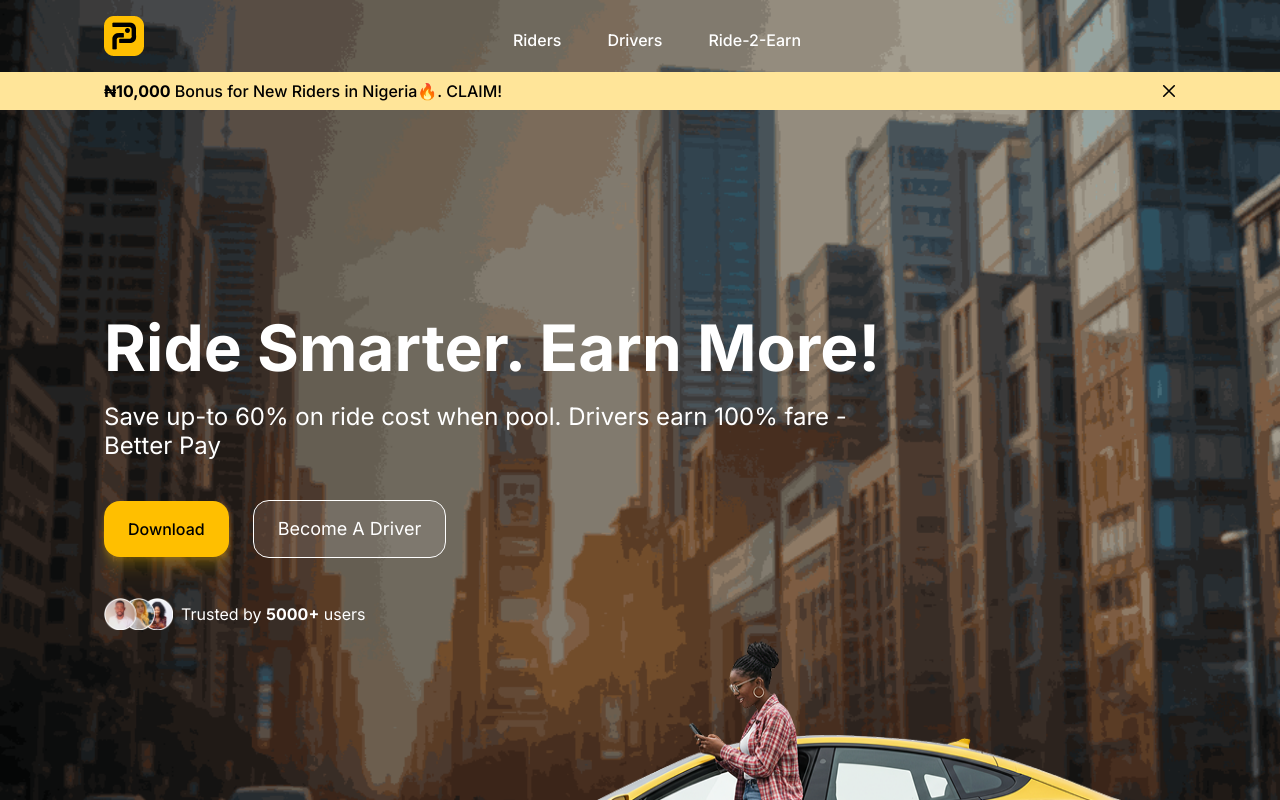
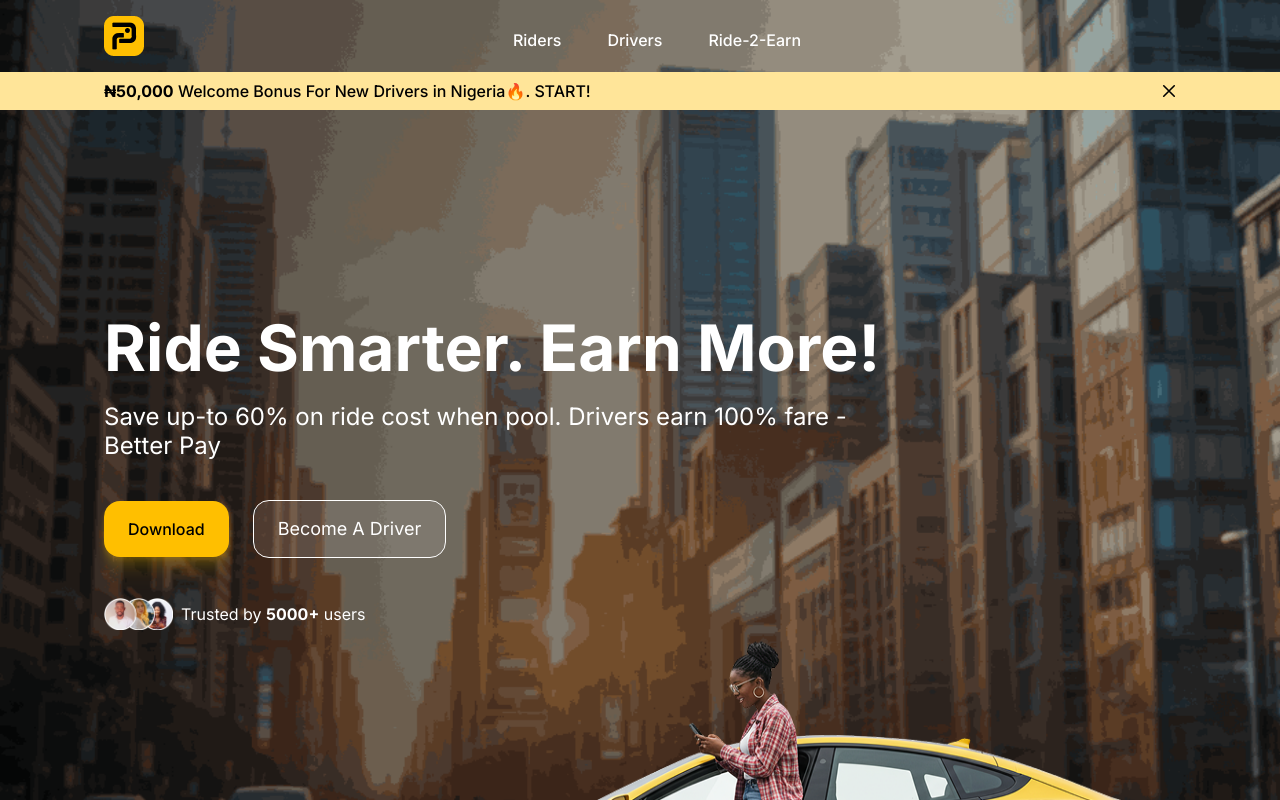
Before and after one commit to AwuriProject/Perfect-ride, a React (Vite) app: page / in a window 1280 px wide. Shown: the top 800 px of the page. Built offline with nearby package versions, Linux system fonts and the light colour scheme.

Commit message:
Initial commit

```diff
--- a/src/component/CarouselPage.jsx
+++ b/src/component/CarouselPage.jsx
@@ -7,7 +7,7 @@ import { useKeenSlider } from "keen-slider/react";
 const offers = [
   {
     id: 2,
-    text: "Start your ride with $100 welcome bonus - Available for first 10,000 signups.",
+    text: "Become a Driver in Nigeria & Claim N50,000 Welcome Bonus - T&C Apply!🔥",
     image: "/images/offer-slider-image-desktop-2.png",
   },
   {
--- a/src/component/ModalBanner.jsx
+++ b/src/component/ModalBanner.jsx
@@ -1,7 +1,9 @@
 import { useState } from "react";
+import usePlatformRedirect from "./DriversUrl.js";
 
 const ModalBanner = () => {
   const [showModal, setShowModal] = useState(true);
+  const handleRedirect = usePlatformRedirect();
 
   const handleClose = () => {
     setShowModal(false);
@@ -12,8 +14,10 @@ const ModalBanner = () => {
   return (
     <div className="modal section max__width">
       <p className="text-[10px] lg:text-base font-medium text-black">
-        <strong>₦10,000</strong> Bonus for New Riders in Nigeria🔥.{" "}
-        <a href="#limited-offer">CLAIM!</a>
+        <strong>₦50,000</strong> Welcome Bonus For New Drivers in Nigeria🔥.{" "}
+        <a href="#" onClick={handleRedirect}>
+          START!
+        </a>
       </p>
       <svg
         onClick={handleClose}
```
